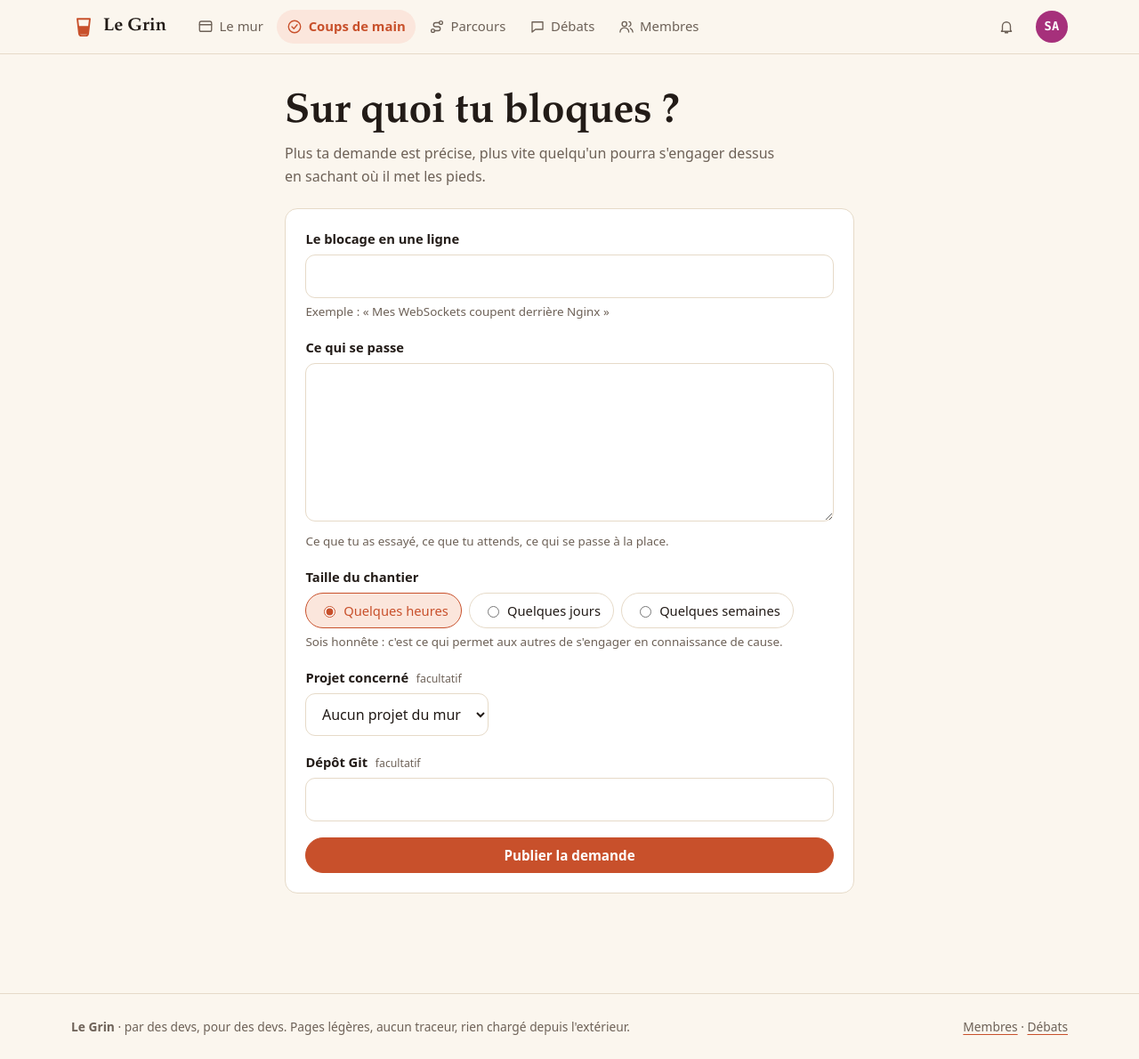
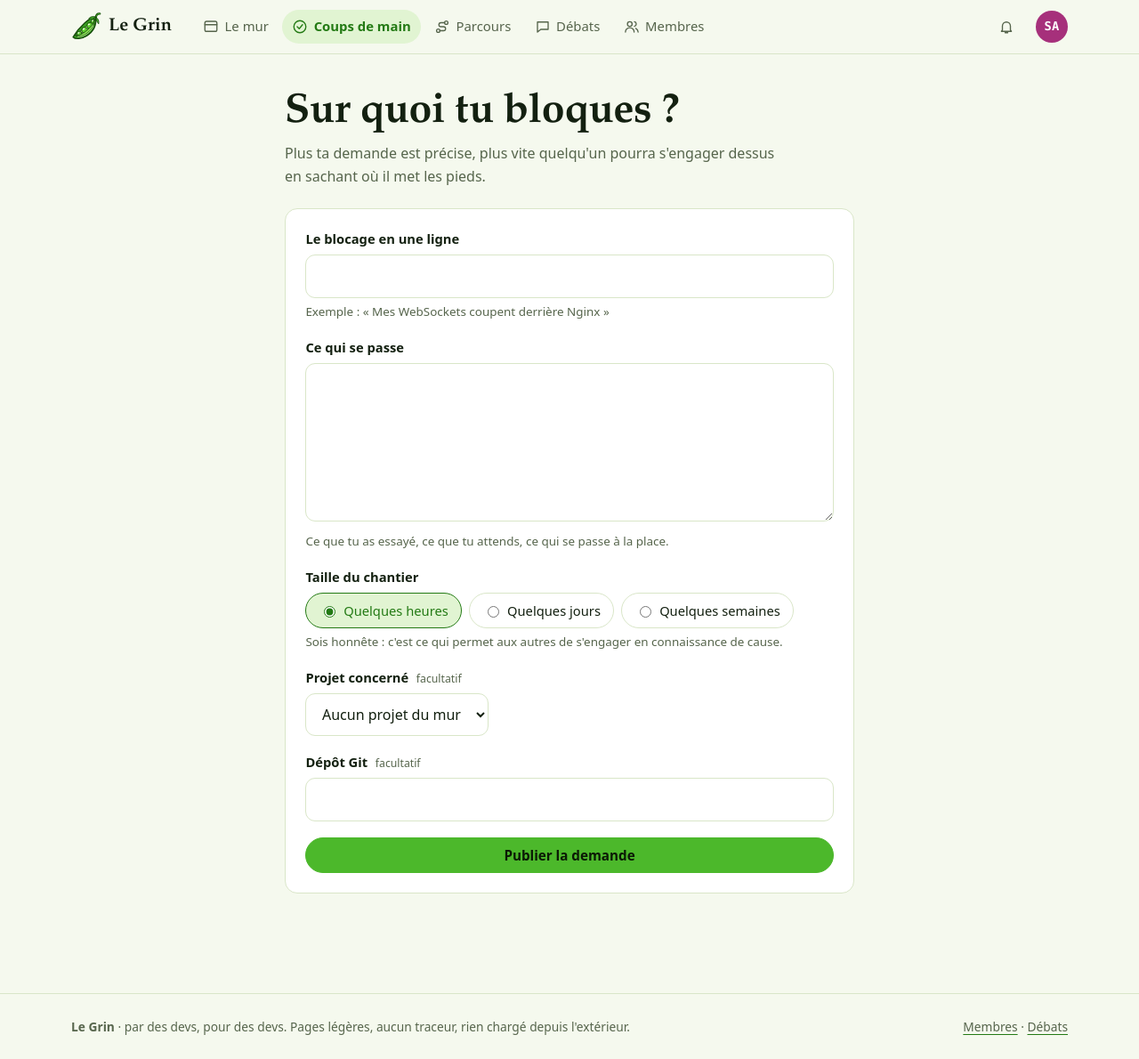
Before and after one commit to hassandevsenior/le-grin, a Django app: page /coups-de-main/nouveau/ in a window 1280 px wide. Shown: the whole page at 89% size. Run offline with Django 5.2, Linux system fonts and the light colour scheme; the visitor is signed in with stand-in values (Sample User, id 1); data that the repository does not hold is empty.

Commit message:
Identité : gousse de petits pois en logo, palette vert herbe
- Nouveau logo (static/img/grin.svg) et favicon : gousse ouverte, quatre grains.
- Palette claire et sombre accordée au vert herbe ; contrastes AA vérifiés.
- Boutons principaux en vert frais (--grass), texte et liens en vert profond (--accent).

Co-Authored-By: Claude Opus 5.5 <noreply@anthropic.com>

```diff
--- a/static/css/grin.css
+++ b/static/css/grin.css
@@ -1,22 +1,27 @@
 /* Le Grin — une seule feuille de style, aucune dépendance.
-   Couleurs : terre cuite, thé à la menthe, papier chaud. */
+   Couleurs : vert herbe fraîche, comme la gousse du logo, sur un papier légèrement vert. */
 
 :root {
-  --bg: #fbf6ee;
+  --bg: #f5f9ee;
   --surface: #ffffff;
-  --sunken: #f3ebde;
-  --ink: #221b17;
-  --muted: #6d6157;
-  --line: #e6dac8;
-  --accent: #c8502b;
+  --sunken: #ebf2df;
+  --ink: #132010;
+  --muted: #56654c;
+  --line: #d9e6c8;
+  /* Vert herbe : --grass pour les aplats (boutons, pastilles), --accent pour le texte et les liens. */
+  --grass: #4cb82b;
+  --grass-ink: #0b1a05;
+  --accent: #237a14;
   --accent-ink: #ffffff;
-  --accent-soft: #fbe6dc;
-  --green: #1f6b5a;
-  --green-soft: #dcefe8;
-  --gold: #a86f00;
-  --gold-soft: #fbecc8;
+  --accent-soft: #e1f4d2;
+  --green: #11613f;
+  --green-soft: #d7efe2;
+  --gold: #946200;
+  --gold-soft: #f8ecc8;
+  --earth: #a8512a;
+  --earth-soft: #f6e4d8;
   --red: #b3261e;
-  --shadow: 0 1px 2px rgb(60 40 20 / 6%), 0 8px 24px rgb(60 40 20 / 7%);
+  --shadow: 0 1px 2px rgb(20 50 10 / 7%), 0 8px 24px rgb(20 50 10 / 8%);
   --radius: 14px;
   --serif: "Iowan Old Style", "Palatino Linotype", Palatino, "Book Antiqua", Georgia, serif;
   --sans: system-ui, -apple-system, "Segoe UI", Roboto, "Helvetica Neue", Arial, sans-serif;
@@ -77,6 +86,7 @@ code { font-family: var(--mono); font-size: .9em; background: var(--sunken); pad
 .top { position: sticky; top: 0; z-index: 30; background: color-mix(in srgb, var(--bg) 88%, transparent); backdrop-filter: blur(10px); border-bottom: 1px solid var(--line); }
 .top-in { display: flex; align-items: center; gap: 1.5rem; min-height: 60px; }
 .brand { display: flex; align-items: center; gap: .5rem; font: 700 1.25rem var(--serif); text-decoration: none; color: var(--accent); }
+.brand img { width: 34px; height: 34px; }
 .brand span { color: var(--ink); }
 .nav { display: flex; gap: .25rem; flex: 1; }
 .nav a { display: flex; align-items: center; gap: .4rem; padding: .45rem .7rem; border-radius: 999px; text-decoration: none; font-size: .93rem; color: var(--muted); white-space: nowrap; }
@@ -117,8 +127,8 @@ code { font-family: var(--mono); font-size: .9em; background: var(--sunken); pad
   background: var(--surface); color: var(--ink); font: 600 .95rem/1.2 var(--sans); text-decoration: none; cursor: pointer; transition: transform .12s, border-color .12s, background .12s; }
 .btn:hover { border-color: var(--ink); color: var(--ink); }
 .btn:active { transform: scale(.97); }
-.btn-primary { background: var(--accent); border-color: var(--accent); color: var(--accent-ink); }
-.btn-primary:hover { filter: brightness(1.08); border-color: var(--accent); color: var(--accent-ink); }
+.btn-primary { background: var(--grass); border-color: var(--grass); color: var(--grass-ink); }
+.btn-primary:hover { filter: brightness(1.08); border-color: var(--grass); color: var(--grass-ink); }
 .btn-small { padding: .4rem .8rem; font-size: .85rem; }
 .btn-block { width: 100%; }
 .btn-icon { padding: .3rem .6rem; }
--- a/templates/base.html
+++ b/templates/base.html
@@ -5,7 +5,7 @@
   <meta name="viewport" content="width=device-width, initial-scale=1">
   <title>{% block title %}{{ SITE_NAME }}, le coin des devs{% endblock %}</title>
   <meta name="description" content="{% block description %}Un grin pour les développeurs : montrer ses projets, recevoir des retours précis, apprendre étape par étape et s'entraider pour de vrai.{% endblock %}">
-  <meta name="theme-color" content="#c8502b">
+  <meta name="theme-color" content="#3a9f22">
   <link rel="icon" href="{% static 'img/favicon.svg' %}" type="image/svg+xml">
   <link rel="stylesheet" href="{% static 'css/grin.css' %}">
   <script src="{% static 'js/grin.js' %}" defer></script>
@@ -16,7 +16,7 @@
 <header class="top">
   <div class="wrap top-in">
     <a class="brand" href="{% url 'core:home' %}" aria-label="{{ SITE_NAME }}, accueil">
-      <svg viewBox="0 0 32 32" width="28" height="28" aria-hidden="true"><path d="M8 6h16l-2.2 19a3 3 0 0 1-3 2.6h-5.6a3 3 0 0 1-3-2.6z" fill="none" stroke="currentColor" stroke-width="2.2" stroke-linejoin="round"/><path d="M9.4 15h13.2l-1.1 9.6a1.6 1.6 0 0 1-1.6 1.4h-7.8a1.6 1.6 0 0 1-1.6-1.4z" fill="currentColor"/></svg>
+      <img src="{% static 'img/grin.svg' %}" alt="" width="34" height="34">
       <span>{{ SITE_NAME }}</span>
     </a>
     {% with section=request.resolver_match.namespace page=request.resolver_match.url_name %}
```
Also changed, not shown: other parts of static/css/grin.css (+18 -14 lines), static/img/favicon.svg, static/img/grin.svg (added).
